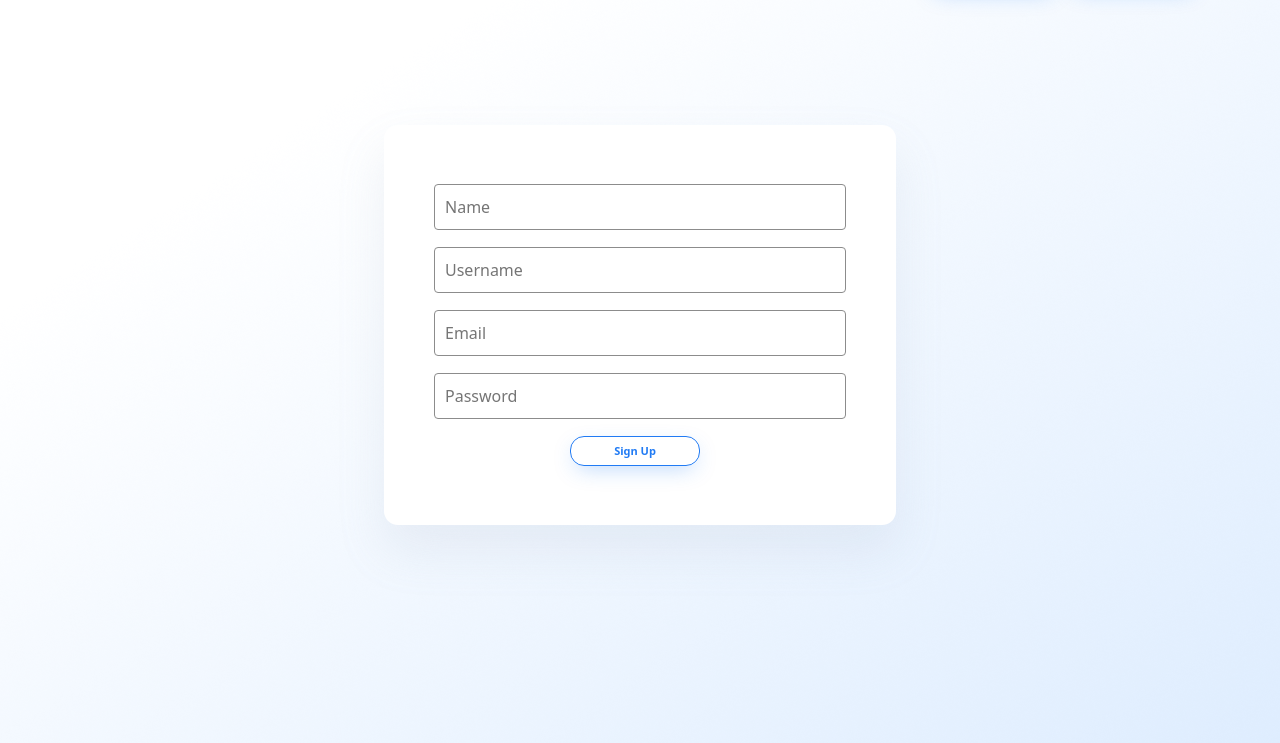
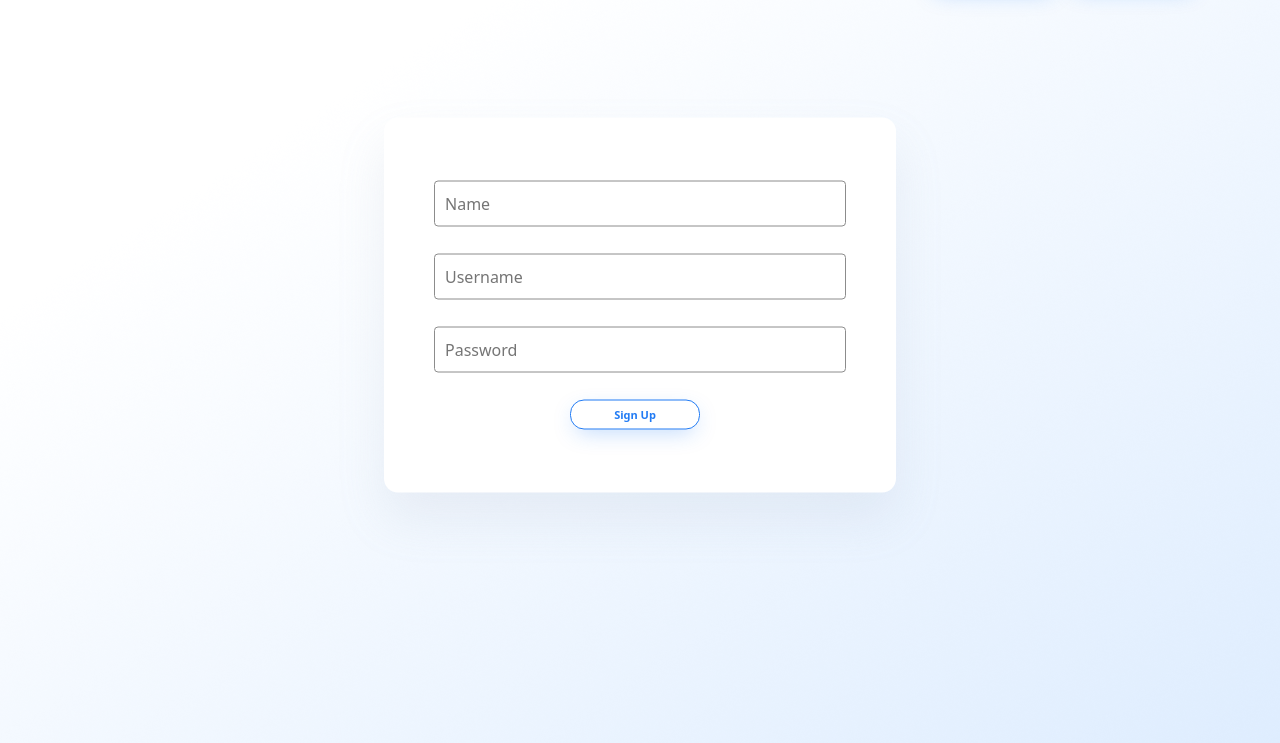
Before and after one commit to comp426-2022-spring/a99-maia, a website: page front/signup.html in a window 1280 px wide. Shown: the part 57-800 px from the top of the page. Drawn offline with nearby package versions, Linux system fonts and the light colour scheme.

Commit message:
change sign up inputs

```diff
--- a/front/css/styles.css
+++ b/front/css/styles.css
@@ -91,7 +91,7 @@ footer {
 }
 
 .signup-card {
-    height: 400px !important;
+    height: 375px !important;
     transform: translateY(30%) !important;
 }
 
--- a/front/signup.html
+++ b/front/signup.html
@@ -48,7 +48,6 @@
         <div class="inputs">
             <input type="text" placeholder="Name">
             <input type="text" placeholder="Username">
-            <input type="email" placeholder="Email">
             <input type="password" placeholder="Password">
             <div class="signupbutton landingbutton">
                 <a class="signupbutton-text" href="home.html">Sign Up</a>
```
